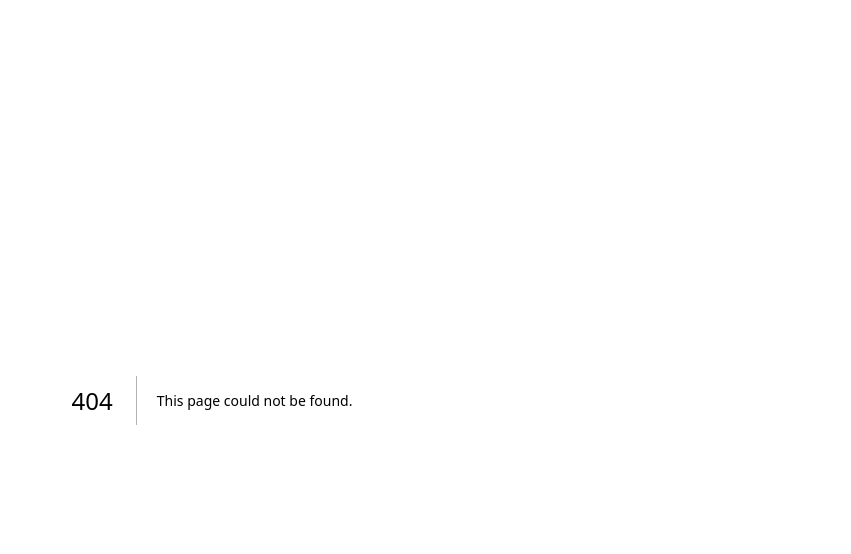
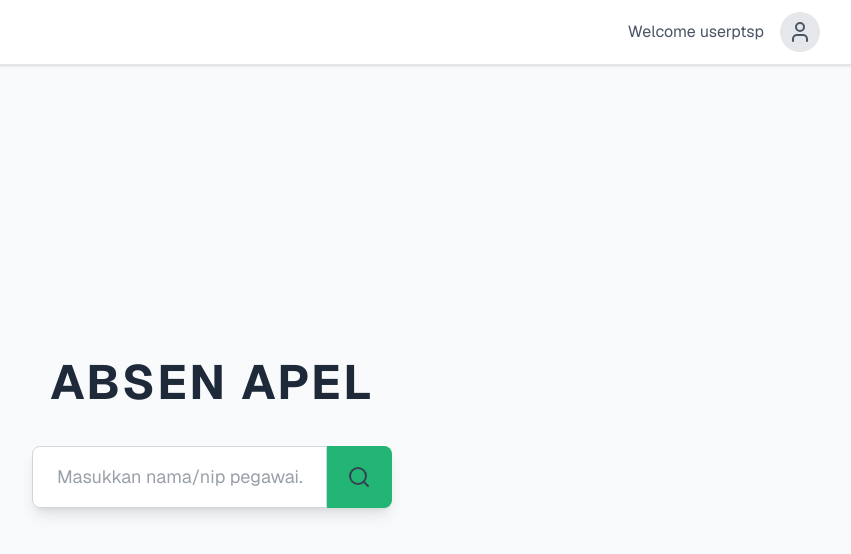
Before and after one commit to gilanggnw/absen-apel-kejati, a Next.js app: page /absen in a window 1280 px wide. Before the commit this address had no page. Shown: the top 554 px of the page, without its empty margins (428-1279 px from the left). Built offline with nearby package versions, Linux system fonts and the light colour scheme.

Commit message:
handlesubmit, absen added

```diff
--- /dev/null
+++ b/app/absen/page.tsx
@@ -0,0 +1,77 @@
+'use client';
+
+import React, { useState } from 'react';
+import Header from '../components/Header';
+
+// SVG Icon for the Search Button
+const SearchIcon = () => (
+  <svg
+    xmlns="http://www.w3.org/2000/svg"
+    width="24"
+    height="24"
+    viewBox="0 0 24 24"
+    fill="none"
+    stroke="currentColor"
+    strokeWidth="2"
+    strokeLinecap="round"
+    strokeLinejoin="round"
+    className="h-6 w-6 text-gray-700"
+  >
+    <circle cx="11" cy="11" r="8" />
+    <line x1="21" y1="21" x2="16.65" y2="16.65" />
+  </svg>
+);
+
+// Main App Component
+export default function Page() {
+  // State to hold the search input value
+  const [searchValue, setSearchValue] = useState('');
+
+  const handleSearch = () => {
+    // Handle the search logic here, e.g., API call
+    console.log(`Searching for: ${searchValue}`);
+    // You could show an alert or a message box here, but for this example, we'll log to console.
+  };
+
+  const handleKeyPress = (event: React.KeyboardEvent<HTMLInputElement>) => {
+    if (event.key === 'Enter') {
+      handleSearch();
+    }
+  };
+
+  return (
+    <div className="bg-gray-50 min-h-screen font-sans">
+      {/* Header Section */}
+      <Header />
+
+      {/* Main Content Area */}
+      <main className="flex flex-col items-center justify-center w-full" style={{ height: 'calc(100vh - 64px)' }}>
+        <div className="text-center">
+          <h1 className="text-5xl font-bold text-gray-800 tracking-wider mb-10">
+            ABSEN APEL
+          </h1>
+
+          {/* Search Bar Component */}
+        <div className="mt-6 flex rounded-lg shadow-lg max-w-xl mx-auto">
+            <input
+                type="text"
+                value={searchValue}
+                onChange={(e) => setSearchValue(e.target.value)}
+                onKeyPress={handleKeyPress}
+                placeholder="Masukkan nama/nip pegawai..."
+                className="w-full px-6 py-4 text-lg text-gray-700 bg-white border border-gray-300 rounded-l-lg focus:outline-none focus:ring-2 focus:ring-blue-500 focus:border-transparent transition duration-300"
+                aria-label="Search by employee name or ID"
+            />
+            <button
+                onClick={handleSearch}
+                className="px-5 py-4 bg-[#22B573] border border-l-0 border-[#22B573] rounded-r-lg hover:bg-[#1a9e5f] focus:outline-none focus:ring-2 focus:ring-[#22B573] transition duration-300"
+                aria-label="Search"
+            >
+                <SearchIcon />
+            </button>
+        </div>
+        </div>
+      </main>
+    </div>
+  );
+}
--- /dev/null
+++ b/app/components/Header.tsx
@@ -0,0 +1,47 @@
+'use client';
+
+import React from 'react';
+
+// SVG Icon for the User Profile
+const UserIcon = () => (
+  <svg
+    xmlns="http://www.w3.org/2000/svg"
+    width="24"
+    height="24"
+    viewBox="0 0 24 24"
+    fill="none"
+    stroke="currentColor"
+    strokeWidth="2"
+    strokeLinecap="round"
+    strokeLinejoin="round"
+    className="h-6 w-6 text-gray-600"
+  >
+    <path d="M19 21v-2a4 4 0 0 0-4-4H9a4 4 0 0 0-4 4v2" />
+    <circle cx="12" cy="7" r="4" />
+  </svg>
+);
+
+interface HeaderProps {
+  username?: string;
+  logoContent?: React.ReactNode;
+}
+
+export default function Header({ username = "userptsp", logoContent }: HeaderProps) {
+  return (
+    <header className="w-full bg-white shadow-sm border-b border-gray-200">
+      <div className="max-w-7xl mx-auto px-4 sm:px-6 lg:px-8">
+        <div className="flex justify-between items-center h-16">
+          <div className="flex-shrink-0">
+            {logoContent && logoContent}
+          </div>
+          <div className="flex items-center space-x-4">
+            <span className="text-gray-600">Welcome {username}</span>
+            <div className="p-2 rounded-full bg-gray-200">
+              <UserIcon />
+            </div>
+          </div>
+        </div>
+      </div>
+    </header>
+  );
+}
--- a/app/layout.tsx
+++ b/app/layout.tsx
@@ -8,8 +8,8 @@ const geistSans = Geist({
 });
 
 export const metadata: Metadata = {
-  title: "Next.js Turso Starter",
-  description: "Get started with Next.js and Turso",
+  title: "Absen Apel Kejati Jatim",
+  description: "Kejaksaan Tinggi Jawa Timur - Aplikasi Absen Apel",
 };
 
 export default function RootLayout({
--- a/app/page.tsx
+++ b/app/page.tsx
@@ -1,4 +1,17 @@
-export default async function Page() {
+'use client';
+
+import { useRouter } from 'next/navigation';
+import { FormEvent } from 'react';
+
+export default function Page() {
+  const router = useRouter();
+
+  const handleSubmit = (e: FormEvent<HTMLFormElement>) => {
+    e.preventDefault();
+    // You can add authentication logic here if needed
+    router.push('/absen');
+  };
+
   return (
     <main className="flex min-h-screen items-center justify-center bg-white p-8">
       <div className="flex w-full max-w-4xl flex-col items-center justify-center gap-10 md:flex-row md:gap-20">
@@ -10,22 +23,22 @@ export default async function Page() {
 
         {/* Right Side: Login Form */}
         <div className="flex w-full max-w-xs flex-col justify-center">
-          <h1 className="mb-8 text-3xl font-black tracking-wide text-[#FFD600]">
+          <h1 className="mb-8 text-3xl font-black tracking-wide text-[#000000]">
             ABSEN APEL
           </h1>
-          <form className="flex flex-col space-y-4">
+          <form onSubmit={handleSubmit} className="flex flex-col space-y-4">
             <input
               type="text"
               name="username"
               placeholder="Username"
-              className="rounded-lg bg-[#FFD600]/20 px-4 py-3 text-base text-gray-700 placeholder:text-gray-500 focus:outline-none focus:ring-2 focus:ring-[#FFD600]"
+              className="rounded-lg bg-[#000000]/20 px-4 py-3 text-base text-gray-700 placeholder:text-gray-500 focus:outline-none focus:ring-2 focus:ring-[#FFD600]"
               aria-label="Username"
             />
             <input
               type="password"
               name="password"
               placeholder="Password"
-              className="rounded-lg bg-[#FFD600]/20 px-4 py-3 text-base text-gray-700 placeholder:text-gray-500 focus:outline-none focus:ring-2 focus:ring-[#FFD600]"
+              className="rounded-lg bg-[#000000]/20 px-4 py-3 text-base text-gray-700 placeholder:text-gray-500 focus:outline-none focus:ring-2 focus:ring-[#FFD600]"
               aria-label="Password"
             />
             <button
```
